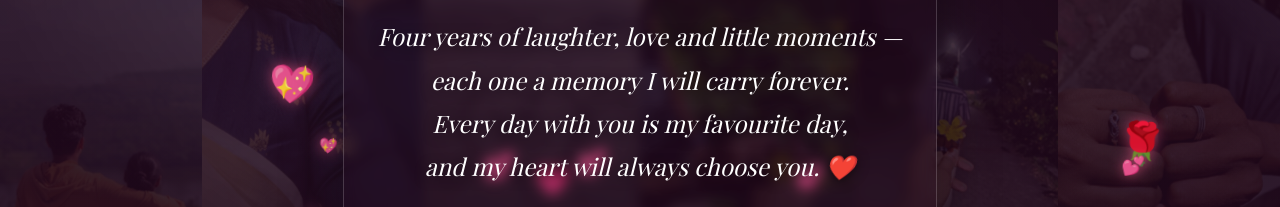
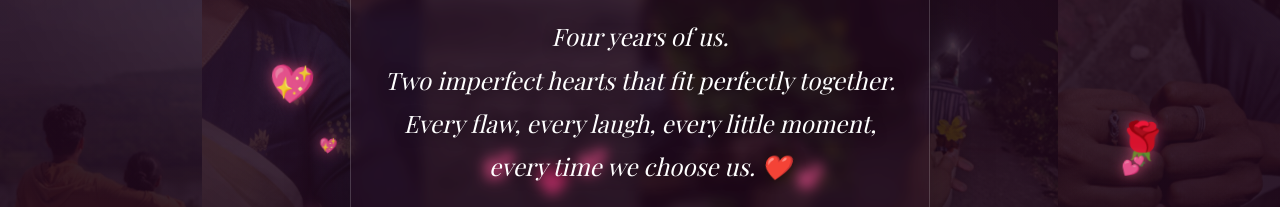
Before and after one commit to Bindhu2001/memories, a plain HTML site: page index.html in a window 1280 px wide. Shown: the part 427-634 px from the top of the page. Drawn offline with nearby package versions, Linux system fonts and the light colour scheme; a web font is replaced by a local one.

Commit message:
Update anniversary message
Co-Authored-By: Claude Sonnet 5.5 <noreply@anthropic.com>

```diff
--- a/index.html
+++ b/index.html
@@ -32,10 +32,10 @@
       <h1>Our 4 Year<br>Anniversary</h1>
       <div class="divider"><span>❤</span></div>
       <p class="verse">
-        Four years of laughter, love and little moments —<br>
-        each one a memory I will carry forever.<br>
-        Every day with you is my favourite day,<br>
-        and my heart will always choose you. ❤️
+        Four years of us.<br>
+        Two imperfect hearts that fit perfectly together.<br>
+        Every flaw, every laugh, every little moment,<br>
+        every time we choose us. ❤️
       </p>
       <div class="hero-actions">
         <a class="btn btn-primary" href="memories.html">Our Memories 📸</a>
```
